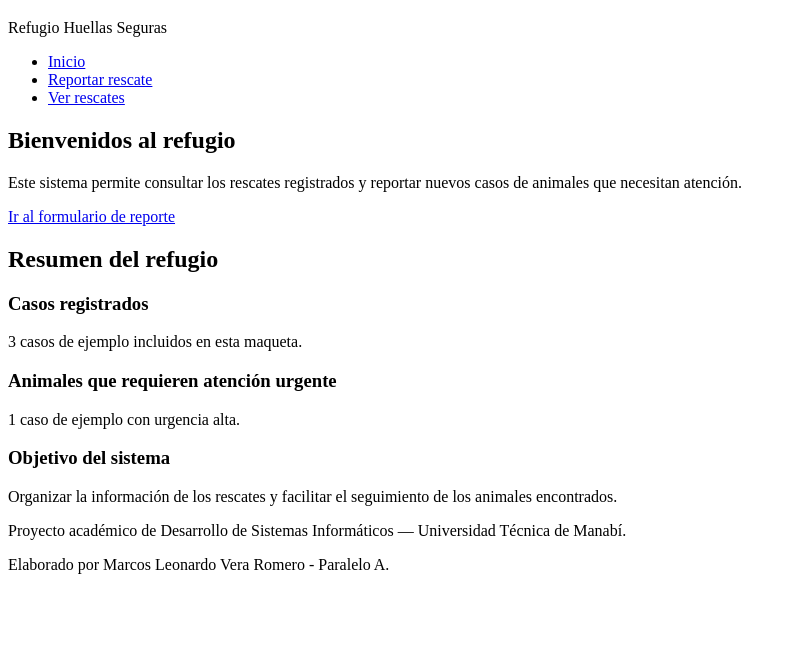
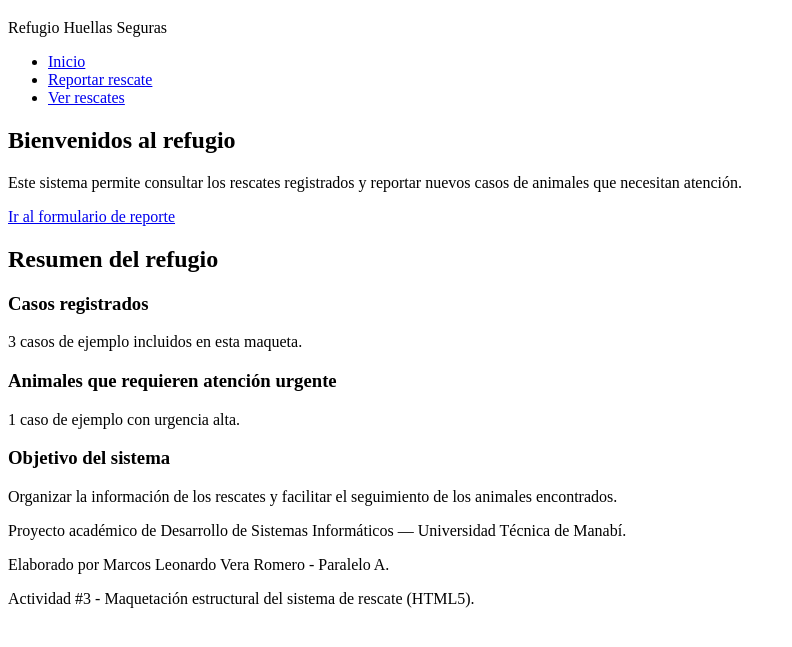
Before and after one commit to DROIDEXX/rescate-adopcion-animal, a plain HTML site: page unidad2/index.html in a window 1280 px wide. Shown: the part 61-708 px from the top of the page, without its empty margins (0-792 px from the left). Drawn offline with Linux system fonts and the light colour scheme.

Commit message:
Actualizar informacion del proyecto HTML5

```diff
--- a/unidad2/index.html
+++ b/unidad2/index.html
@@ -46,6 +46,7 @@
   <footer>
     <p>Proyecto académico de Desarrollo de Sistemas Informáticos — Universidad Técnica de Manabí.</p>
     <p>Elaborado por Marcos Leonardo Vera Romero - Paralelo A.</p>
+    <p>Actividad #3 - Maquetación estructural del sistema de rescate (HTML5).</p>
   </footer>
 </body>
 </html>
```
